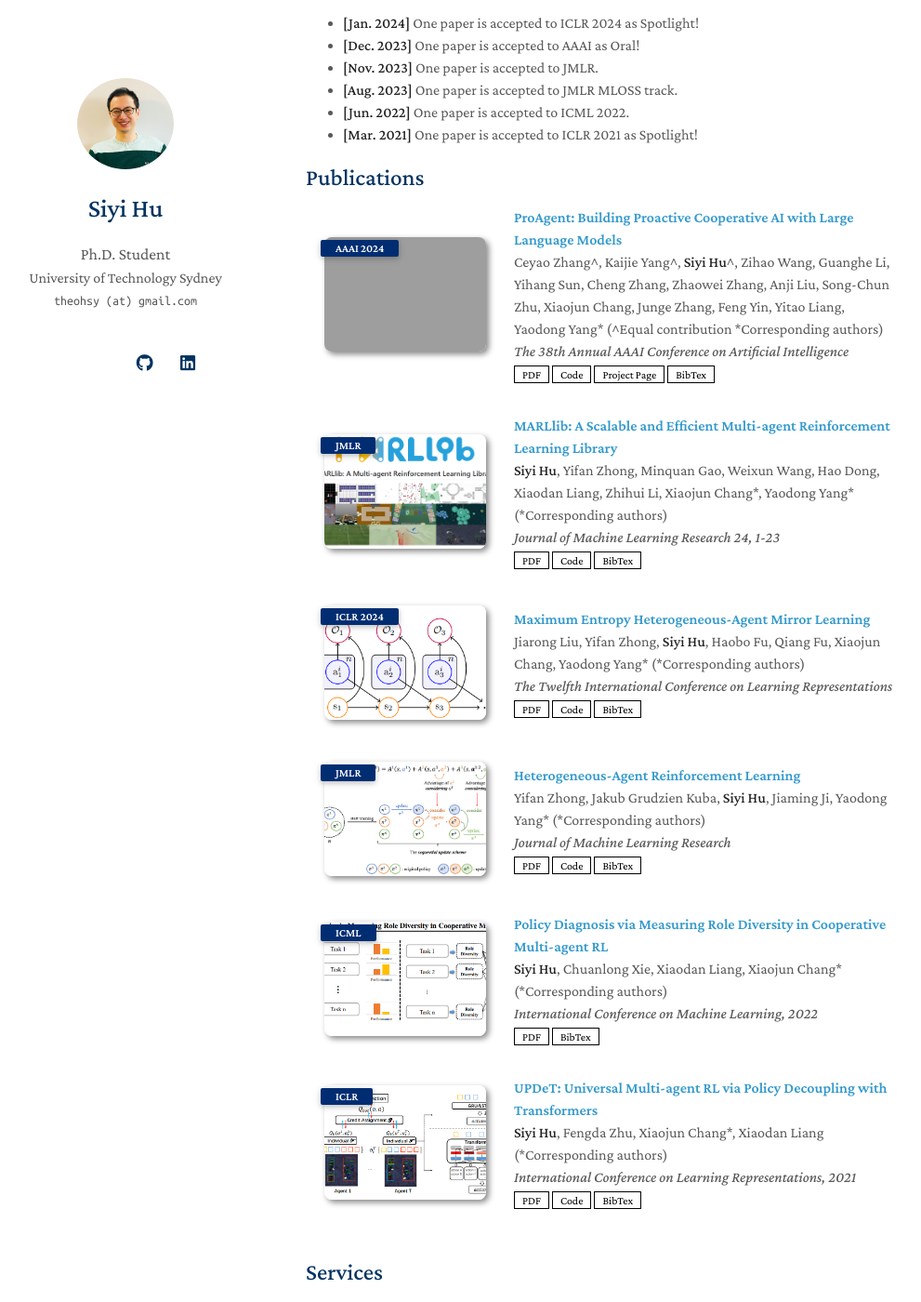
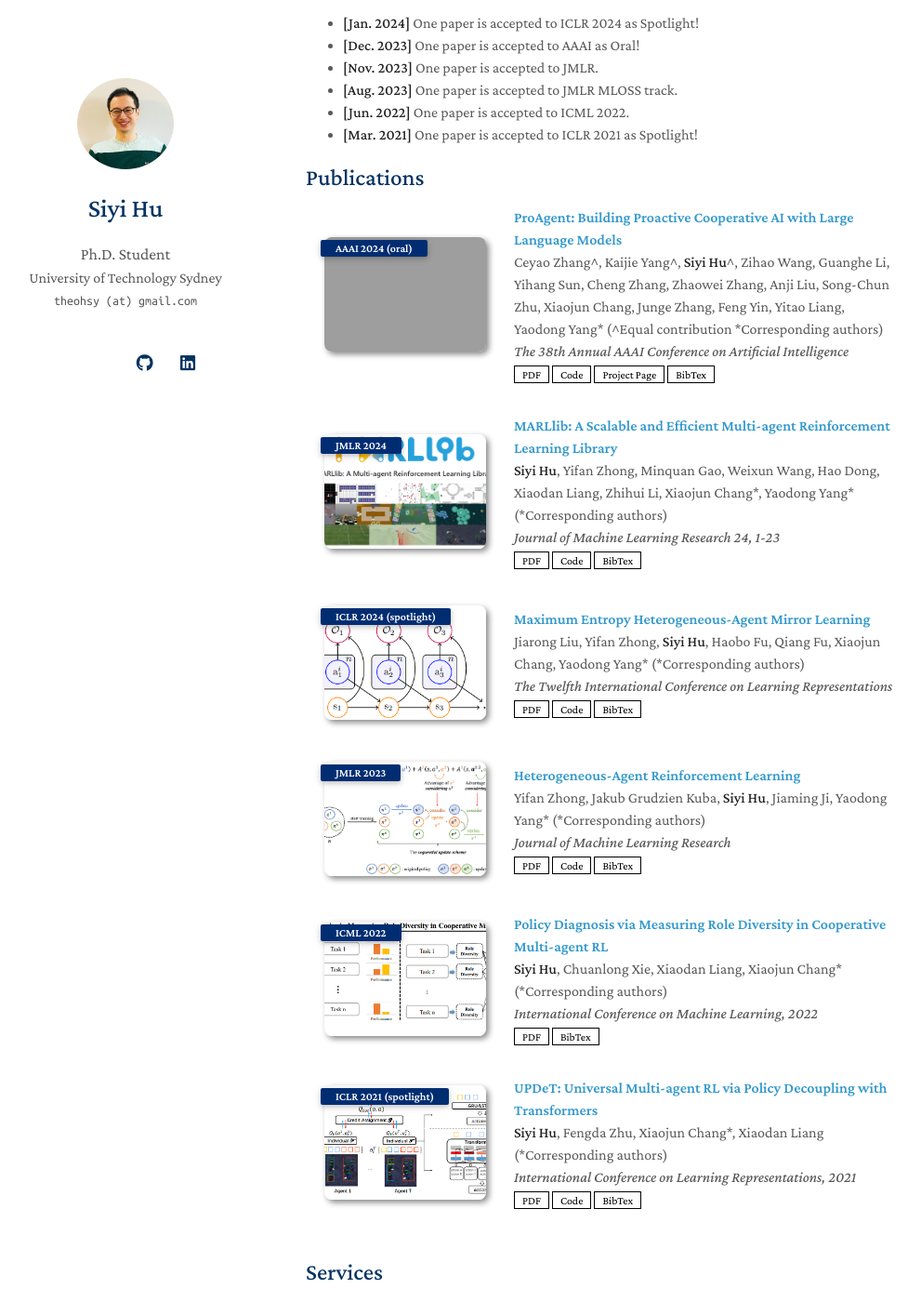
Before and after one commit to Theohhhu/theohhhu.github.io, a Jekyll site: the page built from index.md, in a window 1280 px wide and 1400 px high, scrolled down 389 px. Shown: the whole window at 93% size, without its empty margins (141-1132 px from the left). Built offline with Jekyll 4.4.1, drawn with Linux system fonts in a browser that asks for light colours; nearby versions of some CDN libraries; a style sheet for code colours, icons or effects is not loaded; our own code applies the rules of GitHub Pages for plain Markdown files; grey boxes are pictures that could not be loaded.

Commit message:
commit 11

```diff
--- a/_data/publications.yml
+++ b/_data/publications.yml
@@ -2,7 +2,7 @@ main:
 
   - title: "ProAgent: Building Proactive Cooperative AI with Large Language Models"
     authors: Ceyao Zhang^, Kaijie Yang^, <strong>Siyi Hu</strong>^, Zihao Wang, Guanghe Li, Yihang Sun, Cheng Zhang, Zhaowei Zhang, Anji Liu, Song-Chun Zhu, Xiaojun Chang, Junge Zhang, Feng Yin, Yitao Liang, Yaodong Yang* (^Equal contribution *Corresponding authors)
-    conference_short: AAAI 2024
+    conference_short: AAAI 2024 (oral)
     conference: The 38th Annual AAAI Conference on Artificial Intelligence
     pdf: https://arxiv.org/pdf/2308.11339
     code: https://github.com/PKU-Alignment/ProAgent
@@ -12,7 +12,7 @@ main:
 
   - title: "MARLlib: A Scalable and Efficient Multi-agent Reinforcement Learning Library"
     authors: <strong>Siyi Hu</strong>, Yifan Zhong, Minquan Gao, Weixun Wang, Hao Dong, Xiaodan Liang, Zhihui Li, Xiaojun Chang*, Yaodong Yang* (*Corresponding authors)
-    conference_short: JMLR
+    conference_short: JMLR 2024
     conference: Journal of Machine Learning Research 24, 1-23
     pdf: https://www.jmlr.org/papers/volume24/23-0378/23-0378.pdf
     code: https://github.com/Replicable-MARL/MARLlib
@@ -21,7 +21,7 @@ main:
 
   - title: "Maximum Entropy Heterogeneous-Agent Mirror Learning"
     authors: Jiarong Liu, Yifan Zhong, <strong>Siyi Hu</strong>, Haobo Fu, Qiang Fu, Xiaojun Chang, Yaodong Yang* (*Corresponding authors)
-    conference_short: ICLR 2024
+    conference_short: ICLR 2024 (spotlight)
     conference: The Twelfth International Conference on Learning Representations
     pdf: https://openreview.net/pdf?id=tmqOhBC4a5
     code: https://github.com/PKU-MARL/HARL
@@ -30,7 +30,7 @@ main:
 
   - title: "Heterogeneous-Agent Reinforcement Learning"
     authors:  Yifan Zhong, Jakub Grudzien Kuba, <strong>Siyi Hu</strong>, Jiaming Ji, Yaodong Yang* (*Corresponding authors)
-    conference_short: JMLR
+    conference_short: JMLR 2023
     conference: Journal of Machine Learning Research
     pdf: https://arxiv.org/pdf/2304.09870
     code: https://github.com/PKU-MARL/HARL
@@ -39,7 +39,7 @@ main:
 
   - title: "Policy Diagnosis via Measuring Role Diversity in Cooperative Multi-agent RL"
     authors: <strong>Siyi Hu</strong>, Chuanlong Xie, Xiaodan Liang, Xiaojun Chang* (*Corresponding authors)
-    conference_short: ICML
+    conference_short: ICML 2022
     conference: International Conference on Machine Learning, 2022
     pdf: https://proceedings.mlr.press/v162/hu22c/hu22c.pdf
     bibtex: https://scholar.googleusercontent.com/scholar.bib?q=info:xJHQx1zSG7YJ:scholar.google.com/&output=citation&scisdr=ClF6bhLDEMOWlfaJSdc:AFWwaeYAAAAAZV6PUdfvht3_OQbAL3iN7UiNs6g&scisig=AFWwaeYAAAAAZV6PUaVRK9ydUvpE-Ds_-dMV7sk&scisf=4&ct=citation&cd=-1&hl=en
@@ -47,7 +47,7 @@ main:
 
   - title: "UPDeT: Universal Multi-agent RL via Policy Decoupling with Transformers"
     authors: <strong>Siyi Hu</strong>, Fengda Zhu, Xiaojun Chang*, Xiaodan Liang (*Corresponding authors)
-    conference_short: ICLR
+    conference_short: ICLR 2021 (spotlight)
     conference: International Conference on Learning Representations, 2021
     pdf: https://openreview.net/pdf?id=v9c7hr9ADKx
     code: https://github.com/Theohhhu/UPDeT
```
